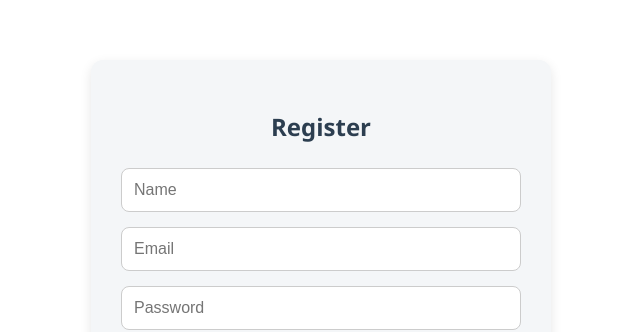
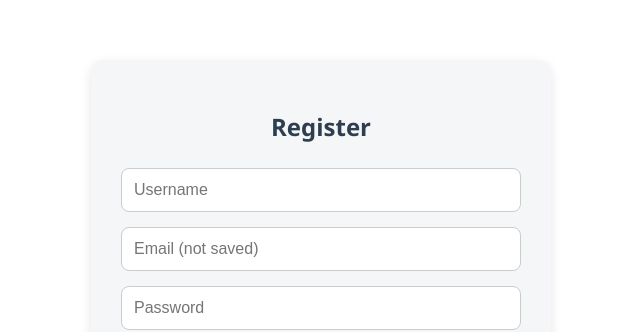
Before and after one commit to bhargav-vyas/referr-easy-front, a React (Create React App) app: page /register in a window 1280 px wide. Shown: the top 332 px of the page, without its empty margins (319-959 px from the left). Built offline with nearby package versions, Linux system fonts and the light colour scheme.

Commit message:
change in the login

```diff
--- a/src/components/Register.js
+++ b/src/components/Register.js
@@ -4,8 +4,8 @@ import './Register.css';
 
 function Register() {
   const [formData, setFormData] = useState({
-    name: '',
-    email: '',
+    username: '',
+    email: '', // kept for UI, not sent to backend
     password: ''
   });
 
@@ -19,8 +19,14 @@ function Register() {
   const handleSubmit = async (e) => {
     e.preventDefault();
 
+    // Only send fields that the backend expects
+    const userPayload = {
+      username: formData.username,
+      password: formData.password
+    };
+
     try {
-      const response = await axios.post('http://localhost:8080/api/users/register', formData);
+      const response = await axios.post('http://localhost:8080/api/users/resister', userPayload);
       console.log('User registered:', response.data);
       alert('Registered successfully!');
     } catch (error) {
@@ -28,18 +34,38 @@ function Register() {
       alert('Registration failed');
     }
   };
+
   return (
     <div className="register-container">
       <h2>Register</h2>
       <form onSubmit={handleSubmit}>
-      <input name="name" type="text" placeholder="Name" onChange={handleChange} required />
-      <input name="email" type="email" placeholder="Email" onChange={handleChange} required />
-      <input name="password" type="password" placeholder="Password" onChange={handleChange} required />
+        <input
+          name="username"
+          type="text"
+          placeholder="Username"
+          value={formData.username}
+          onChange={handleChange}
+          required
+        />
+        <input
+          name="email"
+          type="email"
+          placeholder="Email (not saved)"
+          value={formData.email}
+          onChange={handleChange}
+        />
+        <input
+          name="password"
+          type="password"
+          placeholder="Password"
+          value={formData.password}
+          onChange={handleChange}
+          required
+        />
         <button type="submit">Register</button>
       </form>
     </div>
   );
-
 }
 
 export default Register;
```
Lines whose indentation alone changed are shown as unchanged.
